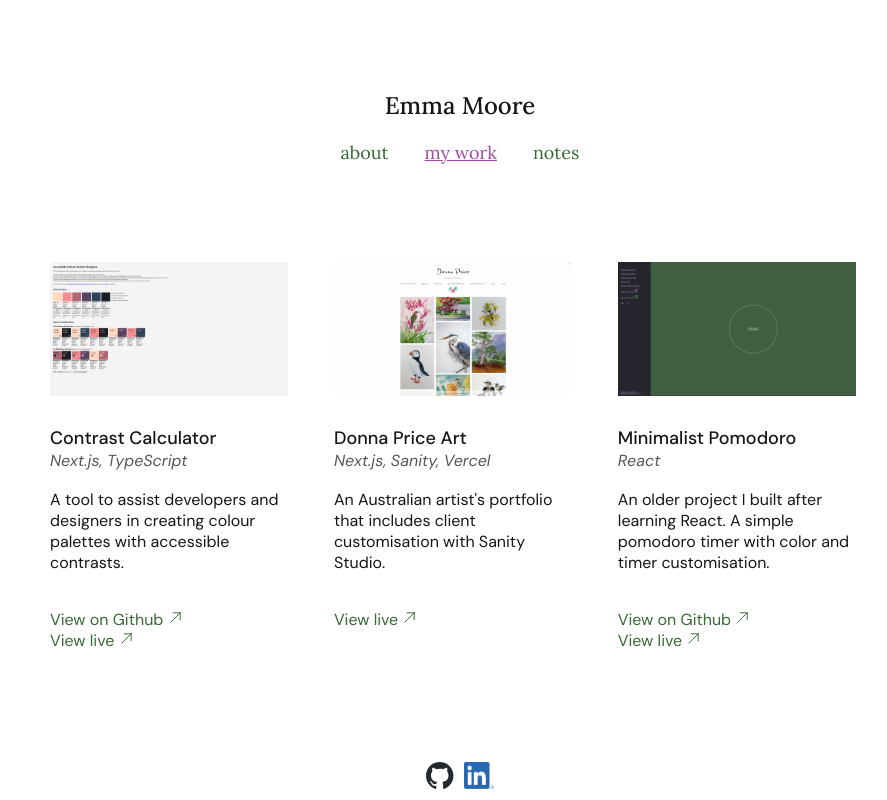
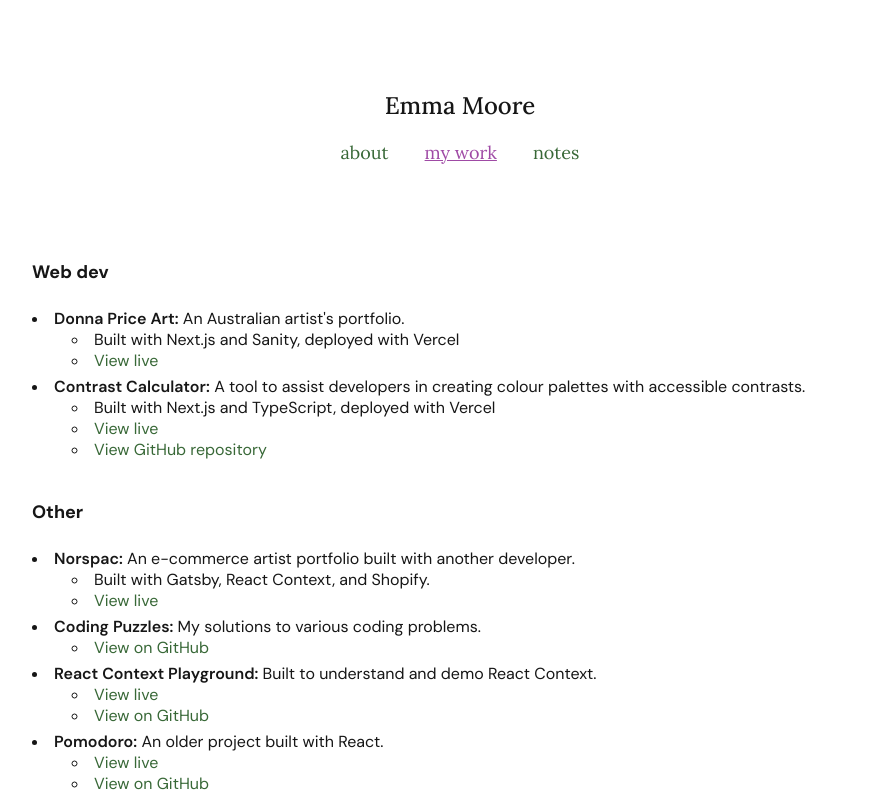
Before and after one commit to emoore29/My-Portfolio, a Next.js app: page / in a window 1280 px wide. Shown: the top 800 px of the page, without its empty margins (180-1067 px from the left). Built offline with nearby package versions, Linux system fonts and the light colour scheme; a web font is replaced by a local one.

Commit message:
update portfolio section

```diff
--- a/pages/index.js
+++ b/pages/index.js
@@ -43,7 +43,104 @@ export default function Home() {
 
   return (
     <Layout>
-      <ul className={styles.portfolioContainer}>
+      <h4>Web dev</h4>
+      <ul className={styles.projectsList}>
+        <li className={styles.projectLi}>
+          <span>Donna Price Art:</span> An Australian artist's portfolio.
+          <ul>
+            <li>Built with Next.js and Sanity, deployed with Vercel</li>
+            <li>
+              <Link href="https://donnapriceart.com/" target="_blank">
+                View live
+              </Link>
+            </li>
+          </ul>
+        </li>
+        <li>
+          <span>Contrast Calculator:</span> A tool to assist developers in
+          creating colour palettes with accessible contrasts.
+          <ul>
+            <li>Built with Next.js and TypeScript, deployed with Vercel</li>
+            <li>
+              <Link href="https://acpd.vercel.app/" target="_blank">
+                View live
+              </Link>
+            </li>
+            <li>
+              <Link href="https://github.com/emoore29/acpd" target="_blank">
+                View GitHub repository
+              </Link>
+            </li>
+          </ul>
+        </li>
+      </ul>
+      <h4>Other</h4>
+      <ul className={styles.projectsList}>
+        <li className={styles.projectLi}>
+          <span>Norspac:</span> An e-commerce artist portfolio built with
+          another developer.
+          <ul>
+            <li>Built with Gatsby, React Context, and Shopify.</li>
+            <li>
+              <Link href="https://norspac.com/" target="_blank">
+                View live
+              </Link>
+            </li>
+          </ul>
+        </li>
+        <li className={styles.projectLi}>
+          <span>Coding Puzzles:</span> My solutions to various coding problems.
+          <ul>
+            <li>
+              <Link
+                href="https://github.com/emoore29/coding-puzzles"
+                target="_blank"
+              >
+                View on GitHub
+              </Link>
+            </li>
+          </ul>
+        </li>
+        <li className={styles.projectLi}>
+          <span>React Context Playground:</span> Built to understand and demo
+          React Context.
+          <ul>
+            <li>
+              <Link
+                href="https://emoore29.github.io/react-context-playground/"
+                target="_blank"
+              >
+                View live
+              </Link>
+            </li>
+            <li>
+              <Link
+                href="https://github.com/emoore29/react-context-playground"
+                target="_blank"
+              >
+                View on GitHub
+              </Link>
+            </li>
+          </ul>
+        </li>
+        <li className={styles.projectLi}>
+          <span>Pomodoro:</span> An older project built with React.
+          <ul>
+            <li>
+              <Link href="https://emoore29.github.io/pomodoro/" target="_blank">
+                View live
+              </Link>
+            </li>
+            <li>
+              <Link href="https://github.com/emoore29/pomodoro" target="_blank">
+                View on GitHub
+              </Link>
+            </li>
+          </ul>
+        </li>
+      </ul>
+
+      {/* <ul className={styles.portfolioContainer}>
         {projectLinks.map((project) => (
           <li
             id={project.id}
@@ -89,7 +186,7 @@ export default function Home() {
             </div>
           </li>
         ))}
-      </ul>
+      </ul> */}
     </Layout>
   );
 }
--- a/styles/global.css
+++ b/styles/global.css
@@ -29,7 +29,6 @@ p {
 ul {
   margin: 0;
   padding: 0;
-  list-style-type: none;
 }
 
 a {
--- a/styles/layout.module.css
+++ b/styles/layout.module.css
@@ -60,6 +60,10 @@
   align-items: baseline;
   list-style: none;
   font-size: medium;
+}
+
+.navList ul {
+  list-style-type: none;
 }
 
 @media (min-width: 768px) {
--- a/styles/portfolio.module.css
+++ b/styles/portfolio.module.css
@@ -75,3 +75,26 @@
   display: inline-block;
   width: 15px;
 }
+
+.projectsList {
+  font-size: 16px;
+  margin-bottom: 40px;
+  list-style-position: inside;
+}
+
+.projectsList ul {
+  margin-left: 20px;
+  padding-left: 20px;
+}
+
+.projectsList > ul {
+  list-style-type: disc;
+}
+
+.projectsList span {
+  font-weight: 600;
+}
+
+.projectLi {
+  margin-bottom: 5px;
+}
```
